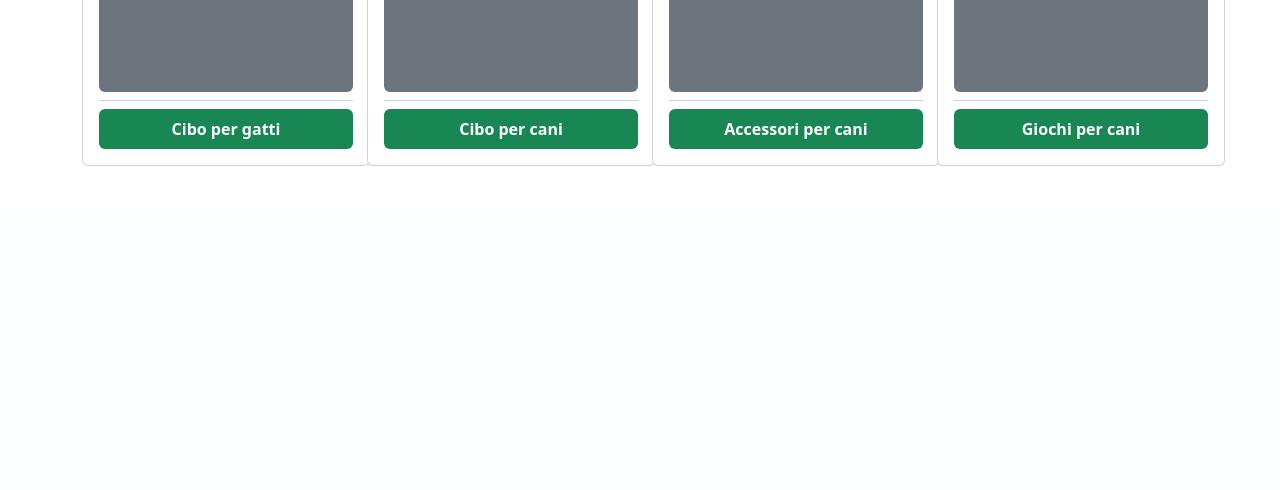
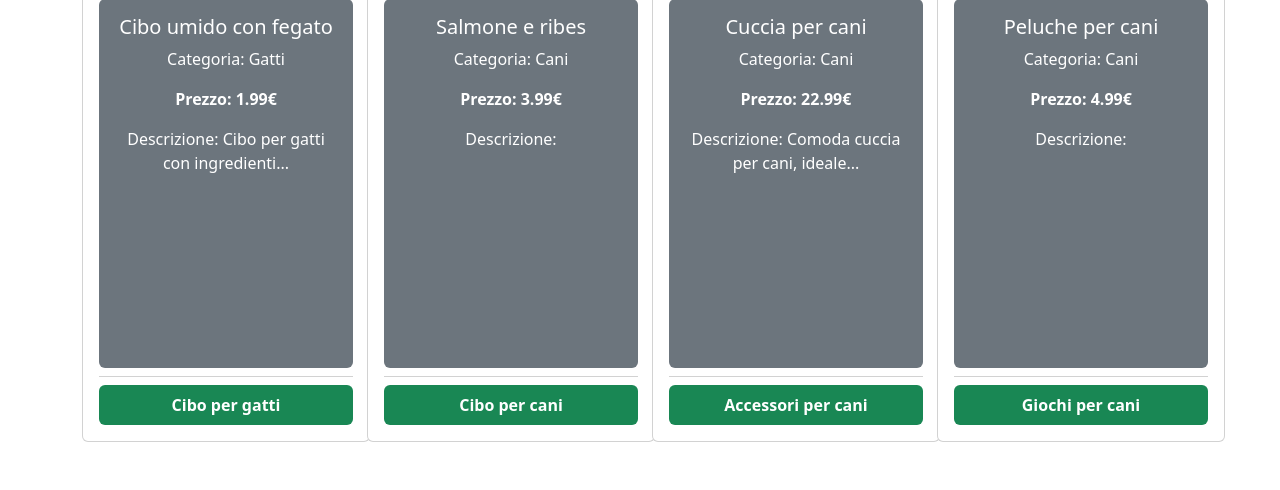
Before and after one commit to FrancescoMinichiello/php-oop-2, a PHP site: page / in a window 1280 px wide. Shown: the part 1150-1640 px from the top of the page. Before the commit the page ends 1316 px from the top, so only its background shows below. Run offline with PHP 8.4, Linux system fonts and the light colour scheme.

Commit message:
Added description

```diff
--- a/index.php
+++ b/index.php
@@ -1,5 +1,6 @@
 <?php
 include_once __DIR__ . "/models/db.php";
+include_once __DIR__ . "/models/Description.php";
 ?>
 
 
@@ -22,7 +23,7 @@ include_once __DIR__ . "/models/db.php";
     <div class="container-fluid">
         <div class="row">
             <div class="col text-white fw-semibold">
-                Ciao
+
             </div>
         </div>
     </div>
@@ -41,6 +42,7 @@ include_once __DIR__ . "/models/db.php";
                         <h5 class="card-title"><?= $product->title ?></h5>
                         <p class="card-text">Categoria: <?= $product->category->getName() ?></p>
                         <p class="card-text fw-bold">Prezzo: <?= $product->price ?>€</p>
+                        <p class="card-text">Descrizione: <?= $product->getShortDescription(30) ?></p>
                     </div>
                     <ul class="list-group list-group-flush pt-2">
                         <li class="list-group-item bg-success rounded-2 fw-semibold text-white"><?= $product->type ?>
--- /dev/null
+++ b/models/Description.php
@@ -0,0 +1,25 @@
+<?php
+
+trait Description
+{
+    private $desc;
+
+    public function setDescription(string $desc): void
+    {
+        $this->desc = $desc;
+    }
+
+    public function getDescription(): string
+    {
+        return $this->desc;
+    }
+
+    public function getShortDescription(int $length = 30): string
+    {
+        if (strlen($this->desc) > $length) {
+            return substr($this->desc, 0, $length) . '...';
+        } else {
+            return $this->desc;
+        }
+    }
+}
--- a/models/Product.php
+++ b/models/Product.php
@@ -1,22 +1,27 @@
 <?php
-
 include_once __DIR__ . "/Category.php";
+include_once __DIR__ . "/Description.php";
 
 class Product
 {
+
+    use Description;
+
+
     public string $title;
     public float $price;
     public string $image;
     public string $type;
     public $category;
 
-    public function __construct(string $title, float $price, string $image, string $type, Category $category,)
+    public function __construct(string $title, float $price, string $image, string $type, Category $category, string $desc = "")
     {
         $this->title = $title;
         $this->price = $price;
         $this->image = $image;
         $this->type = $type;
         $this->category = $category;
+        $this->setDescription($desc);
     }
 
     public function getTitle(): string
--- a/models/db.php
+++ b/models/db.php
@@ -10,14 +10,15 @@ $products = [
         3.99,
         "https://www.lelepetshop.it/images/thumbs/0002949_gioco-cane-palla-tennis-gigante-maxi-15-cm-diametro_550.png",
         "Giochi per cani",
-        $cani
+        $cani,
+        "Cibo per cani di alta qualità, ricco di proteine."
     ),
     new Product(
         "Cuccia per gatto",
         29.99,
         "https://croci.net/cdn/shop/files/Cuccia_morbida_per_gatto_Bobby_Poilu.jpg?v=1709817054&width=850",
         "Accessori per gatti",
-        $gatti
+        $gatti,
     ),
     new Product(
         "Crocchette per cani",
@@ -31,14 +32,16 @@ $products = [
         11.99,
         "https://www.dmail.it/on/demandware.static/-/Sites-dret-catalog/default/dw719c0a68/images_dmail/large/509459l_1.jpg",
         "Giochi per gatti",
-        $gatti
+        $gatti,
+        "Gioco divertente per gatti, ideale per mantenere attivo il tuo amico felino."
     ),
     new Product(
         "Cibo umido con fegato",
         1.99,
         "https://www.naturepetshop.it/wp-content/uploads/leonardo-fegato-400-gr-lattine.jpg",
         "Cibo per gatti",
-        $gatti
+        $gatti,
+        "Cibo per gatti con ingredienti naturali e senza conservanti."
     ),
     new Product(
         "Salmone e ribes",
@@ -52,7 +55,8 @@ $products = [
         22.99,
         "https://www.gardenbedettishop.com/16599-large_default/cuccia-per-cani-charles-50-ferplast.jpg",
         "Accessori per cani",
-        $cani
+        $cani,
+        "Comoda cuccia per cani, ideale per ogni taglia."
     ),
     new Product(
         "Peluche per cani",
--- a/style.css
+++ b/style.css
@@ -4,5 +4,5 @@
 }
 
 .card {
-    min-height: 550px;
+    min-height: 700px;
 }
```
